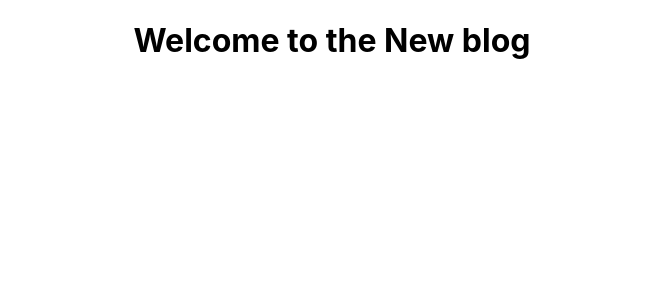
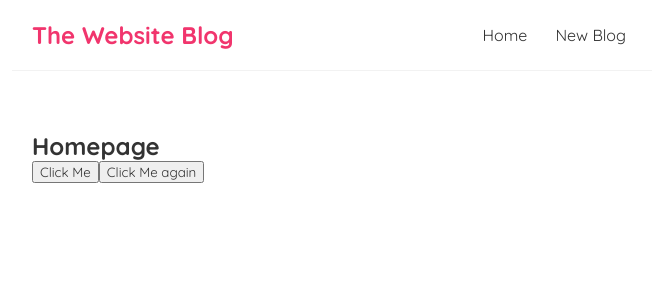
Before and after one commit to vedantpople4/REACT-App, a React (Create React App) app in the folder react-blog/: page / in a window 1280 px wide. Shown: the top 300 px of the page, without its empty margins (308-964 px from the left). Built offline with nearby package versions, Linux system fonts and the light colour scheme.

Commit message:
Event Hooks

```diff
--- a/react-blog/src/App.js
+++ b/react-blog/src/App.js
@@ -1,12 +1,12 @@
-import './App.css';
+import Navbar from './Navbar';
+import Home from './Home';
 
 function App() {
-  const title = 'Welcome to the New blog';
-
-  return (
+   return (
     <div className="App">
+      <Navbar />
       <div className="content">
-        <h1>{title}</h1>
+       <Home />
         </div>
     </div>
   );
--- /dev/null
+++ b/react-blog/src/Home.js
@@ -0,0 +1,17 @@
+const Home = () => {
+    const handleClick = () => {
+        console.log("Hello, world")
+    }
+    const handleClickAgain = (name, e) => {
+        console.log("Hello, world" + name, e.target)
+    }
+    return (
+        <div className="home">
+            <h2>Homepage</h2>
+            <button onClick = { handleClick }>Click Me</button>
+            <button onClick = { (e) => {handleClickAgain('mario', e)}}>Click Me again</button>
+        </div>
+      );
+}
+
+export default Home;
--- /dev/null
+++ b/react-blog/src/Navbar.js
@@ -0,0 +1,13 @@
+const Navbar = () => {
+    return (
+        <nav className="navbar">
+            <h1>The Website Blog</h1>
+            <div className="links">
+                <a href="/">Home</a>
+                <a href="/create">New Blog</a>
+            </div>
+        </nav>
+    );
+}
+
+export default Navbar;
--- a/react-blog/src/index.css
+++ b/react-blog/src/index.css
@@ -1,13 +1,35 @@
-body {
+@import url('https://fonts.googleapis.com/css2?family=Quicksand:wght@300;400;500;600;700&display=swap');
+
+/* base styles */
+* {
   margin: 0;
-  font-family: -apple-system, BlinkMacSystemFont, 'Segoe UI', 'Roboto', 'Oxygen',
-    'Ubuntu', 'Cantarell', 'Fira Sans', 'Droid Sans', 'Helvetica Neue',
-    sans-serif;
-  -webkit-font-smoothing: antialiased;
-  -moz-osx-font-smoothing: grayscale;
+  font-family: "Quicksand";
+  color: #333;
 }
-
-code {
-  font-family: source-code-pro, Menlo, Monaco, Consolas, 'Courier New',
-    monospace;
+.navbar {
+  padding: 20px;
+  display: flex;
+  align-items: center;
+  max-width: 600px;
+  margin: 0 auto;
+  border-bottom: 1px solid #f2f2f2;
 }
+.navbar h1 {
+  color: #f1356d;
+}
+.navbar .links {
+  margin-left: auto;
+}
+.navbar a {
+  margin-left: 16px;
+  text-decoration: none;
+  padding: 6px;
+}
+.navbar a:hover {
+  color: #f1356d;
+}
+.content {
+  max-width: 600px;
+  margin: 40px auto;
+  padding: 20px;
+}
```
